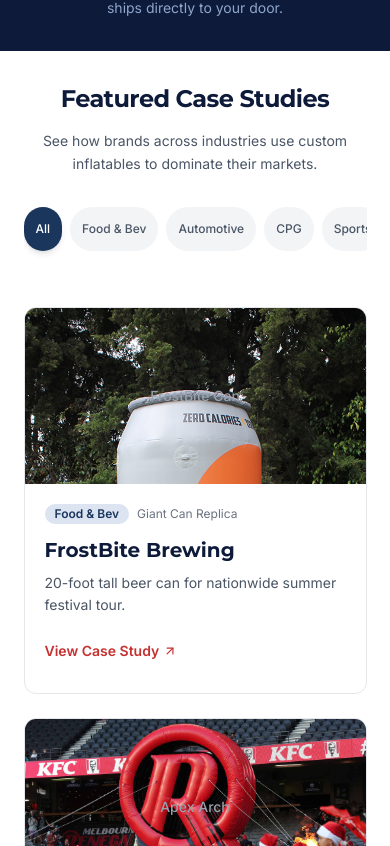
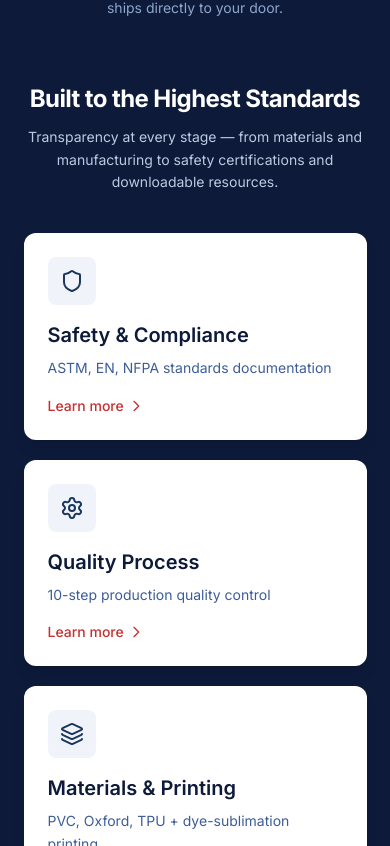
Before and after one commit to guyueabc/inflatacraft-pro, a Next.js app: page / in a window 390 px wide. Shown: the part 5678-6524 px from the top of the page. Built offline with nearby package versions, Linux system fonts and the light colour scheme; no server answers.

Commit message:
feat: expose trust pages — nav links, homepage TrustSignals section, mobile menu, sitemap

```diff
--- a/src/app/page.tsx
+++ b/src/app/page.tsx
@@ -4,6 +4,7 @@
 import { ProductCategories } from "@/components/home/ProductCategories";
 import { FeaturedCases } from "@/components/home/FeaturedCases";
 import { HowItWorks } from "@/components/home/HowItWorks";
+import { TrustSignals } from "@/components/home/TrustSignals";
 import { ClientLogos } from "@/components/home/ClientLogos";
 import { Testimonials } from "@/components/home/Testimonials";
 import { QuickQuote } from "@/components/home/QuickQuote";
@@ -50,6 +51,9 @@
       {/* 5. How It Works Timeline */}
       <HowItWorks />
 
+      {/* 5b. Trust Signals — Safety, Quality, Materials, Downloads */}
+      <TrustSignals />
+
       {/* 6. Featured Case Studies */}
       <FeaturedCases />
 
--- a/src/app/sitemap.ts
+++ b/src/app/sitemap.ts
@@ -23,6 +23,10 @@
     { url: base + '/materials', lastModified: now, changeFrequency: 'monthly', priority: 0.8 },
     { url: base + '/shipping', lastModified: now, changeFrequency: 'monthly', priority: 0.7 },
     { url: base + '/setup-guide', lastModified: now, changeFrequency: 'monthly', priority: 0.7 },
+    // Trust pages
+    { url: base + '/safety-compliance', lastModified: now, changeFrequency: 'monthly', priority: 0.8 },
+    { url: base + '/quality-process', lastModified: now, changeFrequency: 'monthly', priority: 0.8 },
+    { url: base + '/downloads', lastModified: now, changeFrequency: 'monthly', priority: 0.7 },
     { url: base + '/case-studies', lastModified: now, changeFrequency: 'monthly', priority: 0.8 },
     // Industry pages
     { url: base + '/industries/trade-shows', lastModified: now, changeFrequency: 'monthly', priority: 0.9 },
--- /dev/null
+++ b/src/components/home/TrustSignals.tsx
@@ -0,0 +1,86 @@
+import Link from "next/link";
+import { Shield, Settings, Layers, Download } from "lucide-react";
+
+const trustItems = [
+  {
+    icon: Shield,
+    title: "Safety & Compliance",
+    desc: "ASTM, EN, NFPA standards documentation",
+    href: "/safety-compliance",
+  },
+  {
+    icon: Settings,
+    title: "Quality Process",
+    desc: "10-step production quality control",
+    href: "/quality-process",
+  },
+  {
+    icon: Layers,
+    title: "Materials & Printing",
+    desc: "PVC, Oxford, TPU + dye-sublimation printing",
+    href: "/materials",
+  },
+  {
+    icon: Download,
+    title: "Downloads",
+    desc: "Project checklists, setup guides, specs",
+    href: "/downloads",
+  },
+];
+
+export function TrustSignals() {
+  return (
+    <section className="bg-navy-900 py-16 sm:py-20">
+      <div className="container mx-auto px-4">
+        <div className="mx-auto mb-10 max-w-2xl text-center">
+          <h2 className="text-2xl font-bold tracking-tight text-white sm:text-3xl">
+            Built to the Highest Standards
+          </h2>
+          <p className="mt-3 text-sm text-navy-200 sm:text-base">
+            Transparency at every stage — from materials and manufacturing to
+            safety certifications and downloadable resources.
+          </p>
+        </div>
+
+        <div className="grid grid-cols-1 gap-5 sm:grid-cols-2 lg:grid-cols-4">
+          {trustItems.map((item) => {
+            const Icon = item.icon;
+            return (
+              <Link
+                key={item.href}
+                href={item.href}
+                className="group flex flex-col items-start rounded-xl bg-white p-6 shadow-lg transition-all duration-200 hover:-translate-y-1 hover:shadow-xl"
+              >
+                <div className="mb-4 flex h-12 w-12 items-center justify-center rounded-lg bg-navy-50 transition-colors group-hover:bg-red-50">
+                  <Icon className="h-6 w-6 text-navy-700 transition-colors group-hover:text-red-600" />
+                </div>
+                <h3 className="text-base font-semibold text-navy-900">
+                  {item.title}
+                </h3>
+                <p className="mt-2 text-sm leading-relaxed text-navy-500">
+                  {item.desc}
+                </p>
+                <span className="mt-4 inline-flex items-center text-sm font-medium text-red-600">
+                  Learn more
+                  <svg
+                    className="ml-1 h-4 w-4 transition-transform group-hover:translate-x-0.5"
+                    fill="none"
+                    viewBox="0 0 24 24"
+                    stroke="currentColor"
+                    strokeWidth={2}
+                  >
+                    <path
+                      strokeLinecap="round"
+                      strokeLinejoin="round"
+                      d="M9 5l7 7-7 7"
+                    />
+                  </svg>
+                </span>
+              </Link>
+            );
+          })}
+        </div>
+      </div>
+    </section>
+  );
+}
--- a/src/components/layout/Footer.tsx
+++ b/src/components/layout/Footer.tsx
@@ -54,6 +54,9 @@
       { label: "Buying Guide", href: "/buying-guide" },
       { label: "Pricing Guide", href: "/pricing-guide" },
       { label: "Material Specs", href: "/materials" },
+      { label: "Safety & Compliance", href: "/safety-compliance" },
+      { label: "Quality Process", href: "/quality-process" },
+      { label: "Downloads", href: "/downloads" },
       { label: "Shipping Info", href: "/shipping" },
       { label: "Setup Guide", href: "/setup-guide" },
       { label: "FAQ", href: "/faq" },
--- a/src/components/layout/Header.tsx
+++ b/src/components/layout/Header.tsx
@@ -20,6 +20,7 @@
   { label: "Blog", href: "/blog" },
   { label: "Contact", href: "/contact" },
   { label: "FAQ", href: "/faq" },
+  { label: "Resources", href: "/downloads" },
 ] as const;
 
 export function Header() {
--- a/src/components/layout/MobileMenu.tsx
+++ b/src/components/layout/MobileMenu.tsx
@@ -106,6 +106,30 @@
           ))}
         </nav>
 
+        {/* Resources — trust pages */}
+        <div className="border-t" />
+        <div className="px-4 pt-3 pb-1 text-xs font-semibold uppercase tracking-wider text-navy-400">
+          Resources
+        </div>
+        <nav className="flex flex-col pb-2">
+          {[
+            { label: "Safety & Compliance", href: "/safety-compliance" },
+            { label: "Quality Process", href: "/quality-process" },
+            { label: "Materials & Printing", href: "/materials" },
+            { label: "Downloads", href: "/downloads" },
+          ].map((link) => (
+            <Link
+              key={link.href}
+              href={link.href}
+              onClick={onClose}
+              className="flex items-center justify-between px-4 py-3 text-base font-medium text-navy-700 transition-colors hover:bg-navy-50 hover:text-navy-900"
+            >
+              {link.label}
+              <ChevronRight className="h-4 w-4 text-navy-400" />
+            </Link>
+          ))}
+        </nav>
+
         <div className="border-t" />
 
         {/* Actions */}
```
